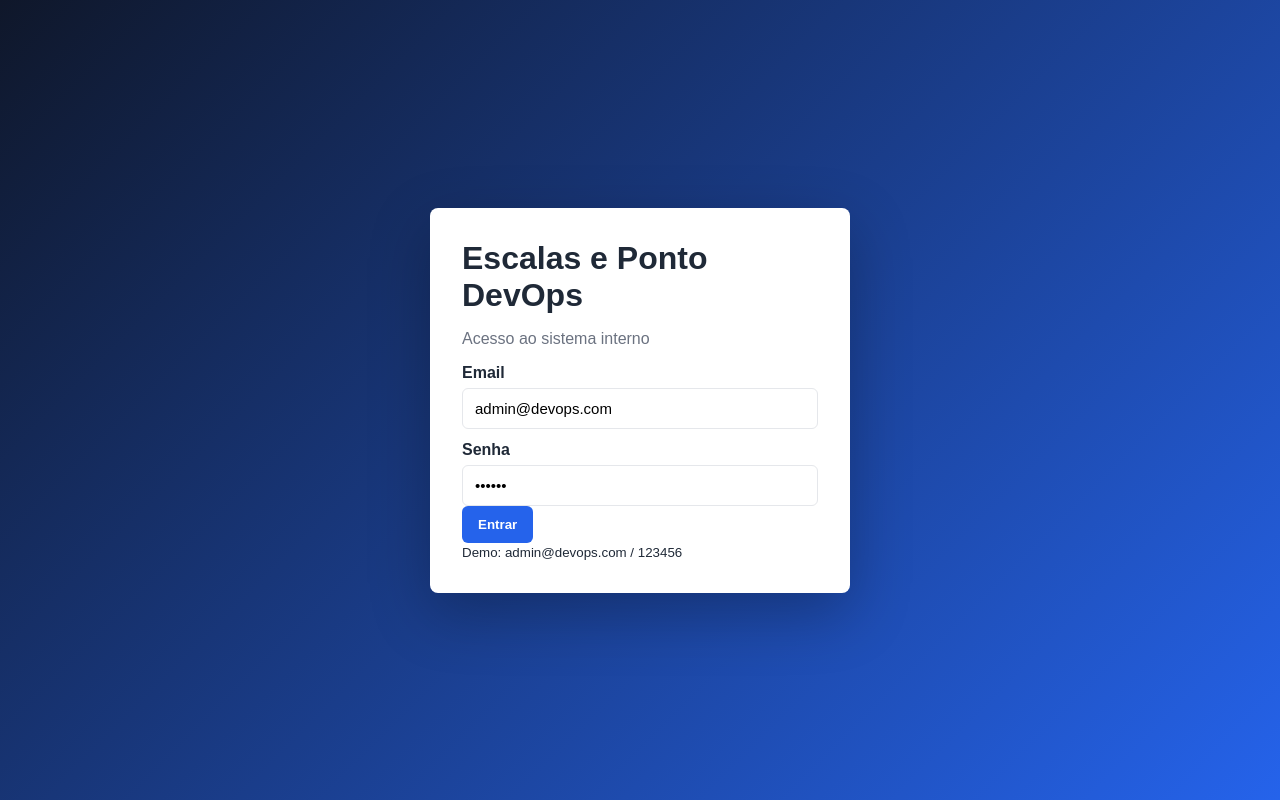
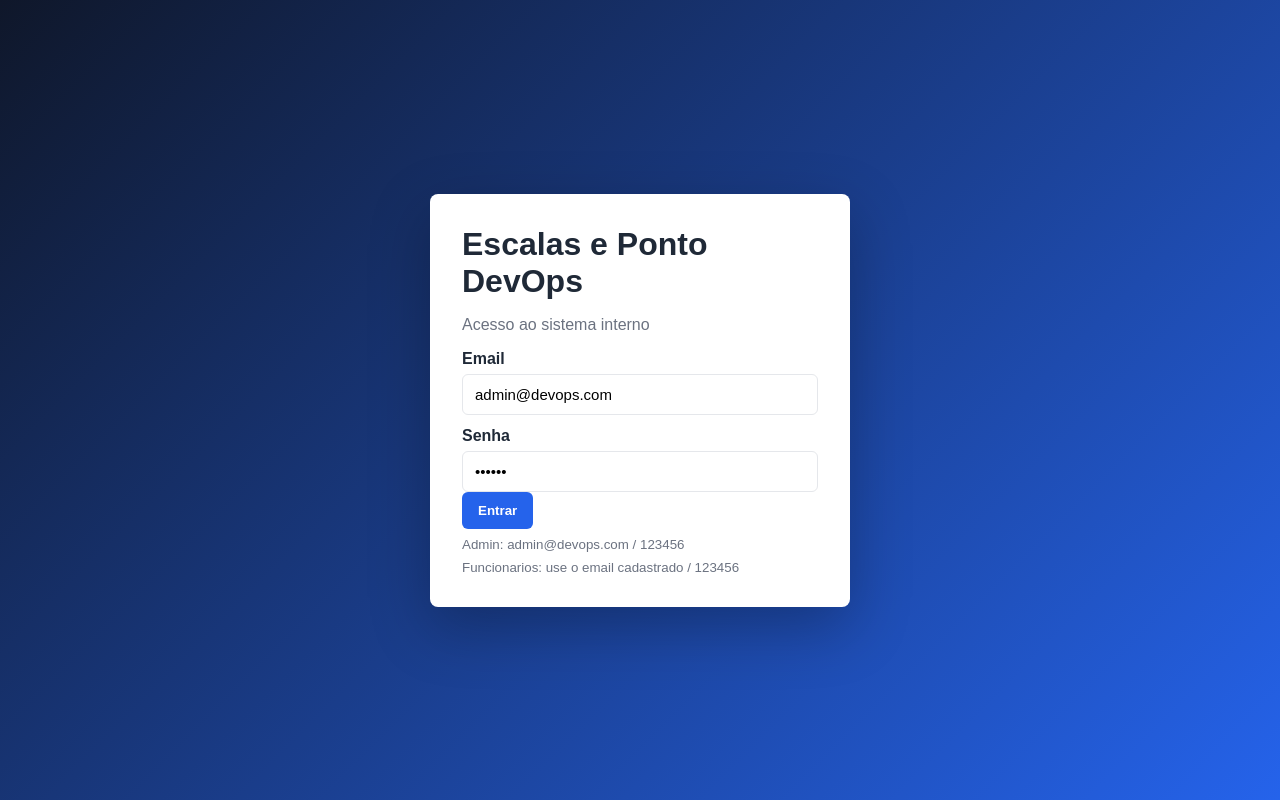
Before and after one commit to luanasacutti/escalas-ponto-devops, a PHP site: page / in a window 1280 px wide. Run offline with PHP 8.4, Linux system fonts and the light colour scheme.

Commit message:
Add employee user access controls

```diff
--- a/demo_app/config.php
+++ b/demo_app/config.php
@@ -19,11 +19,13 @@ function db(): PDO {
 }
 
 function preparar_dados_demo(PDO $pdo): void {
+    garantir_coluna_funcionario_usuario($pdo);
+
     $total = (int) $pdo->query('SELECT COUNT(*) FROM usuarios')->fetchColumn();
     if ($total === 0) {
         $senha = password_hash('123456', PASSWORD_DEFAULT);
-        $stmt = $pdo->prepare('INSERT INTO usuarios (nome, email, senha, tipo_usuario) VALUES (?, ?, ?, ?)');
-        $stmt->execute(['Luana Admin', 'admin@devops.com', $senha, 'admin']);
+        $stmt = $pdo->prepare('INSERT INTO usuarios (nome, email, senha, tipo_usuario, funcionario_id) VALUES (?, ?, ?, ?, ?)');
+        $stmt->execute(['Luana Admin', 'admin@devops.com', $senha, 'admin', null]);
     }
 
     $funcionarios = (int) $pdo->query('SELECT COUNT(*) FROM funcionarios')->fetchColumn();
@@ -51,6 +53,48 @@ function preparar_dados_demo(PDO $pdo): void {
     if ($equipes === 0) {
         $pdo->exec("INSERT INTO equipes (nome, descricao, lider_id) VALUES ('Plataforma', 'Equipe responsavel por infraestrutura e automacao', 1)");
     }
+
+    criar_usuarios_funcionarios($pdo);
+}
+
+function garantir_coluna_funcionario_usuario(PDO $pdo): void {
+    $stmt = $pdo->query("
+        SELECT COUNT(*)
+        FROM information_schema.COLUMNS
+        WHERE TABLE_SCHEMA = DATABASE()
+          AND TABLE_NAME = 'usuarios'
+          AND COLUMN_NAME = 'funcionario_id'
+    ");
+
+    if ((int)$stmt->fetchColumn() === 0) {
+        $pdo->exec('ALTER TABLE usuarios ADD COLUMN funcionario_id INT NULL AFTER senha');
+        $pdo->exec('ALTER TABLE usuarios ADD CONSTRAINT fk_usuario_funcionario FOREIGN KEY (funcionario_id) REFERENCES funcionarios(id) ON DELETE SET NULL ON UPDATE CASCADE');
+    }
+}
+
+function criar_usuarios_funcionarios(PDO $pdo): void {
+    $senha = password_hash('123456', PASSWORD_DEFAULT);
+    $funcionarios = $pdo->query('SELECT id, nome, email FROM funcionarios WHERE ativo = 1')->fetchAll(PDO::FETCH_ASSOC);
+    $stmtUsuario = $pdo->prepare('SELECT id, tipo_usuario FROM usuarios WHERE email = ? LIMIT 1');
+    $stmtInserir = $pdo->prepare('INSERT INTO usuarios (nome, email, senha, tipo_usuario, funcionario_id) VALUES (?, ?, ?, "funcionario", ?)');
+    $stmtAtualizar = $pdo->prepare('UPDATE usuarios SET funcionario_id = ?, tipo_usuario = "funcionario" WHERE id = ? AND tipo_usuario <> "admin"');
+
+    foreach ($funcionarios as $funcionario) {
+        $stmtUsuario->execute([$funcionario['email']]);
+        $usuario = $stmtUsuario->fetch(PDO::FETCH_ASSOC);
+
+        if ($usuario) {
+            $stmtAtualizar->execute([(int)$funcionario['id'], (int)$usuario['id']]);
+            continue;
+        }
+
+        $stmtInserir->execute([
+            $funcionario['nome'],
+            $funcionario['email'],
+            $senha,
+            (int)$funcionario['id']
+        ]);
+    }
 }
 
 function usuario_logado(): bool {
@@ -60,6 +104,24 @@ function usuario_logado(): bool {
 function exigir_login(): void {
     if (!usuario_logado()) {
         header('Location: index.php');
+        exit;
+    }
+}
+
+function usuario_admin(): bool {
+    return ($_SESSION['usuario']['tipo'] ?? '') === 'admin';
+}
+
+function usuario_funcionario_id(): ?int {
+    $funcionarioId = $_SESSION['usuario']['funcionario_id'] ?? null;
+    return $funcionarioId ? (int)$funcionarioId : null;
+}
+
+function exigir_admin(): void {
+    exigir_login();
+
+    if (!usuario_admin()) {
+        header('Location: ponto.php');
         exit;
     }
 }
--- a/demo_app/funcionarios.php
+++ b/demo_app/funcionarios.php
@@ -1,5 +1,7 @@
 <?php
 $titulo = 'Funcionarios';
+require_once 'config.php';
+exigir_admin();
 require_once 'header.php';
 $pdo = db();
 if ($_SERVER['REQUEST_METHOD'] === 'POST') {
--- a/demo_app/header.php
+++ b/demo_app/header.php
@@ -24,8 +24,12 @@ $current = basename($_SERVER['PHP_SELF']);
     <div class="perfil"><?= h($_SESSION['usuario']['nome']) ?><br><small><?= h($_SESSION['usuario']['tipo']) ?></small></div>
     <a class="<?= $current === 'dashboard.php' ? 'ativo' : '' ?>" href="dashboard.php">Dashboard</a>
     <a class="<?= $current === 'ponto.php' ? 'ativo' : '' ?>" href="ponto.php">Relogio de Ponto</a>
+    <?php if (usuario_admin()): ?>
     <a class="<?= $current === 'funcionarios.php' ? 'ativo' : '' ?>" href="funcionarios.php">Funcionarios</a>
+    <?php endif; ?>
     <a class="<?= $current === 'escalas.php' ? 'ativo' : '' ?>" href="escalas.php">Escalas</a>
+    <?php if (usuario_admin()): ?>
     <a class="<?= $current === 'relatorios.php' ? 'ativo' : '' ?>" href="relatorios.php">Relatorios</a>
+    <?php endif; ?>
 </aside>
 <main class="content">
--- a/demo_app/index.php
+++ b/demo_app/index.php
@@ -15,7 +15,8 @@ if ($_SERVER['REQUEST_METHOD'] === 'POST') {
             'id' => $usuario['id'],
             'nome' => $usuario['nome'],
             'email' => $usuario['email'],
-            'tipo' => $usuario['tipo_usuario']
+            'tipo' => $usuario['tipo_usuario'],
+            'funcionario_id' => $usuario['funcionario_id'] ?? null
         ];
         header('Location: dashboard.php');
         exit;
@@ -51,7 +52,8 @@ if ($_SERVER['REQUEST_METHOD'] === 'POST') {
             <button type="submit">Entrar</button>
         </form>
 
-        <small>Demo: admin@devops.com / 123456</small>
+        <small>Admin: admin@devops.com / 123456</small>
+        <small>Funcionarios: use o email cadastrado / 123456</small>
     </main>
 </body>
 </html>
--- a/demo_app/style.css
+++ b/demo_app/style.css
@@ -16,6 +16,7 @@ a { color: inherit; text-decoration: none; }
 .login-card { width: min(420px, 100%); background: var(--surface); padding: 32px; border-radius: 8px; box-shadow: 0 20px 60px #0004; }
 .login-card h1 { margin: 0 0 8px; }
 .login-card p { color: var(--muted); }
+.login-card small { display: block; color: var(--muted); margin-top: 8px; }
 label { display: block; margin: 12px 0 6px; font-weight: 700; }
 input, select { width: 100%; padding: 11px 12px; border: 1px solid var(--border); border-radius: 6px; font-size: 15px; }
 select[multiple] { min-height: 112px; }
@@ -59,6 +60,7 @@ td input, td select { min-width: 150px; }
 .schedule-hero span { color: #05b83f; font-weight: 700; }
 .schedule-hero h1 { margin: 4px 0 0; font-size: 26px; }
 .schedule-workspace { display: grid; grid-template-columns: 290px minmax(0, 1fr); gap: 18px; align-items: start; margin-bottom: 18px; }
+.schedule-workspace.schedule-readonly { grid-template-columns: minmax(0, 1fr); }
 .employee-panel, .calendar-panel { background: var(--surface); border: 1px solid var(--border); border-radius: 8px; box-shadow: 0 12px 36px #11182712; }
 .employee-panel { padding: 14px; }
 .employee-panel-header { display: flex; align-items: center; justify-content: space-between; gap: 10px; padding-bottom: 10px; border-bottom: 1px solid var(--border); }
@@ -107,6 +109,8 @@ td input, td select { min-width: 150px; }
 .punch-filters { display: flex; align-items: end; gap: 12px; margin-bottom: 14px; flex-wrap: wrap; }
 .punch-filters label { margin: 0; min-width: 280px; }
 .punch-filters span { display: block; color: var(--muted); font-size: 12px; margin-bottom: 5px; }
+.readonly-filter { min-width: 280px; padding: 11px 12px; border: 1px solid var(--border); border-radius: 6px; background: #f8fafc; }
+.readonly-filter strong { display: block; color: var(--text); }
 .date-jump-form, .report-filters { display: flex; align-items: end; gap: 10px; flex-wrap: wrap; }
 .date-jump-form label, .report-filters label { margin: 0; }
 .date-jump-form input { min-width: 160px; }
--- a/schema_mysql_escalas_e_ponto.sql
+++ b/schema_mysql_escalas_e_ponto.sql
@@ -15,6 +15,7 @@ CREATE TABLE usuarios (
     nome VARCHAR(150) NOT NULL,
     email VARCHAR(150) NOT NULL UNIQUE,
     senha VARCHAR(255) NOT NULL,
+    funcionario_id INT,
     tipo_usuario ENUM('admin', 'gestor', 'funcionario') NOT NULL DEFAULT 'funcionario',
     ativo BOOLEAN NOT NULL DEFAULT TRUE,
     criado_em TIMESTAMP DEFAULT CURRENT_TIMESTAMP
@@ -29,6 +30,11 @@ CREATE TABLE funcionarios (
     ativo BOOLEAN NOT NULL DEFAULT TRUE,
     criado_em TIMESTAMP DEFAULT CURRENT_TIMESTAMP
 );
+
+ALTER TABLE usuarios
+    ADD CONSTRAINT fk_usuario_funcionario
+    FOREIGN KEY (funcionario_id) REFERENCES funcionarios(id)
+    ON DELETE SET NULL ON UPDATE CASCADE;
 
 CREATE TABLE equipes (
     id INT AUTO_INCREMENT PRIMARY KEY,
```
Also changed, not shown: demo_app/dashboard.php (+21 -7 lines), demo_app/escalas.php (+29 -5 lines), demo_app/ponto.php (+12 -0 lines), demo_app/relatorios.php (+13 -0 lines), README.md.
